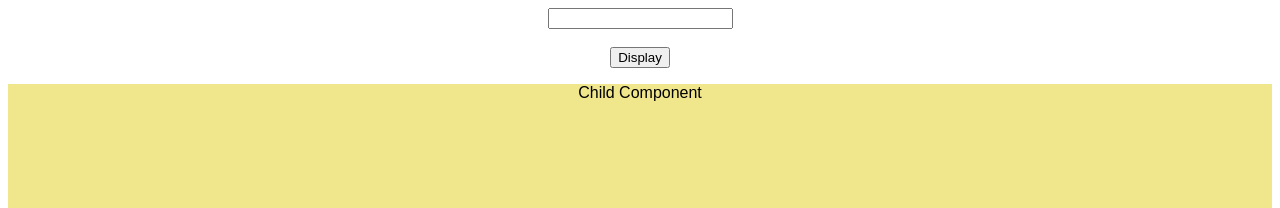
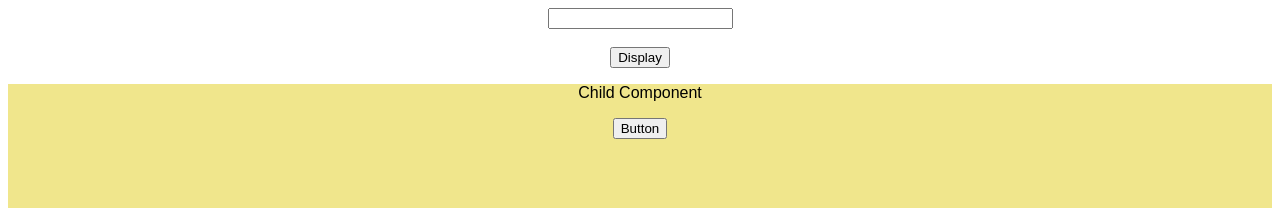
Before and after one commit to koyamal/learn-react-02-02, a React (Create React App) app: page / in a window 1280 px wide. Both pictures are taken after a click on the button "Display". Shown: the top 208 px of the page. Built offline with nearby package versions, Linux system fonts and the light colour scheme.

Commit message:
Check re-renders at state changing

```diff
--- a/src/ChildArea.jsx
+++ b/src/ChildArea.jsx
@@ -1,4 +1,4 @@
-import { memo } from "react";
+import { memo, useState } from "react";
 
 const style = {
   width: "100%",
@@ -9,6 +9,11 @@ const style = {
 export const ChildArea = memo((props) => {
   const { open } = props;
   console.log("ChildArea is rendered");
+  const [count, setCount] = useState(0);
+  const onClickCount = () => {
+    setCount(count + 1);
+    console.log("State( in ChildArea ) is Changed");
+  };
 
   const data = [...Array(2000).keys()];
   data.forEach(() => {
@@ -19,6 +24,7 @@ export const ChildArea = memo((props) => {
       {open && (
         <div style={style}>
           <p>Child Component</p>
+          <button onClick={onClickCount}>Button</button>
         </div>
       )}
     </>
```
